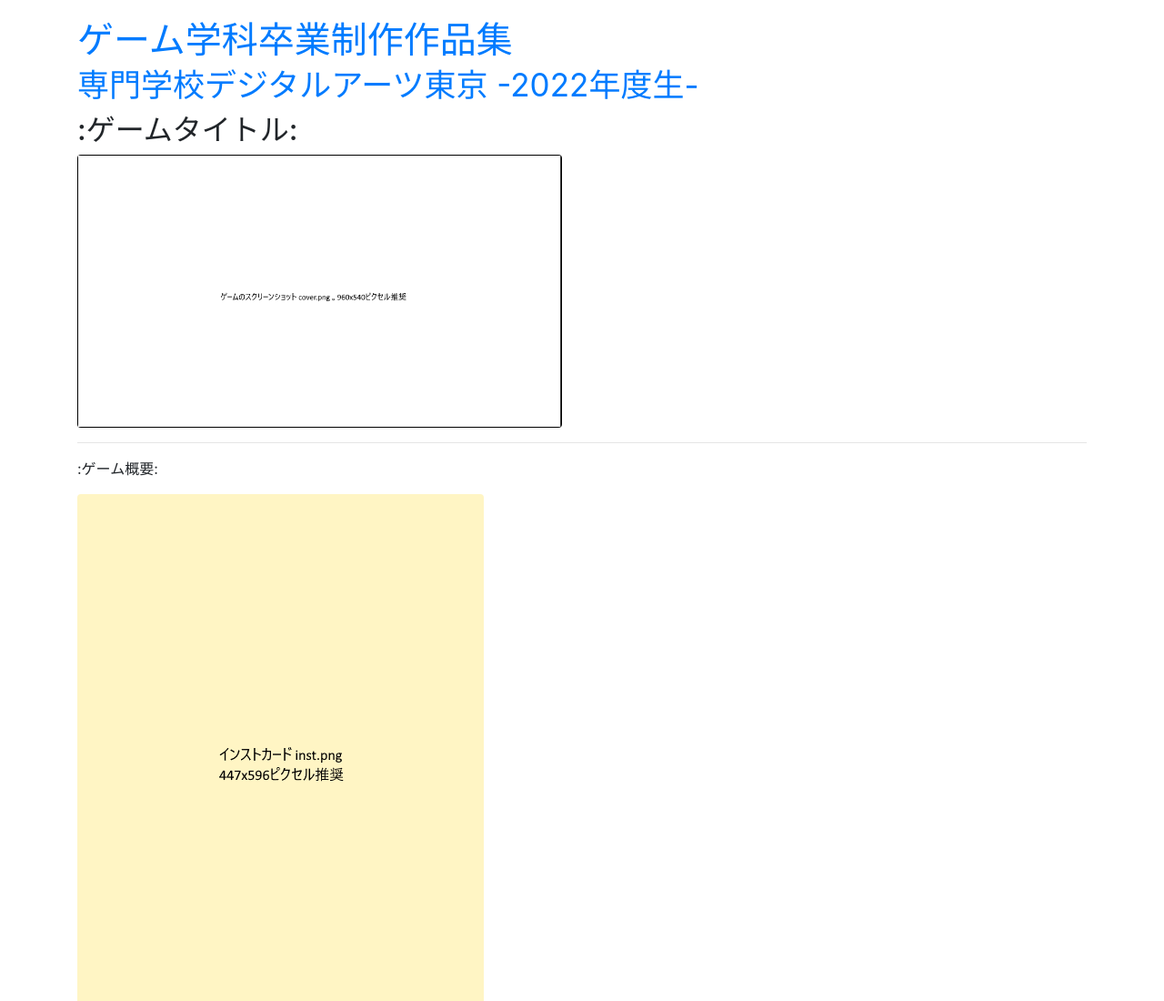
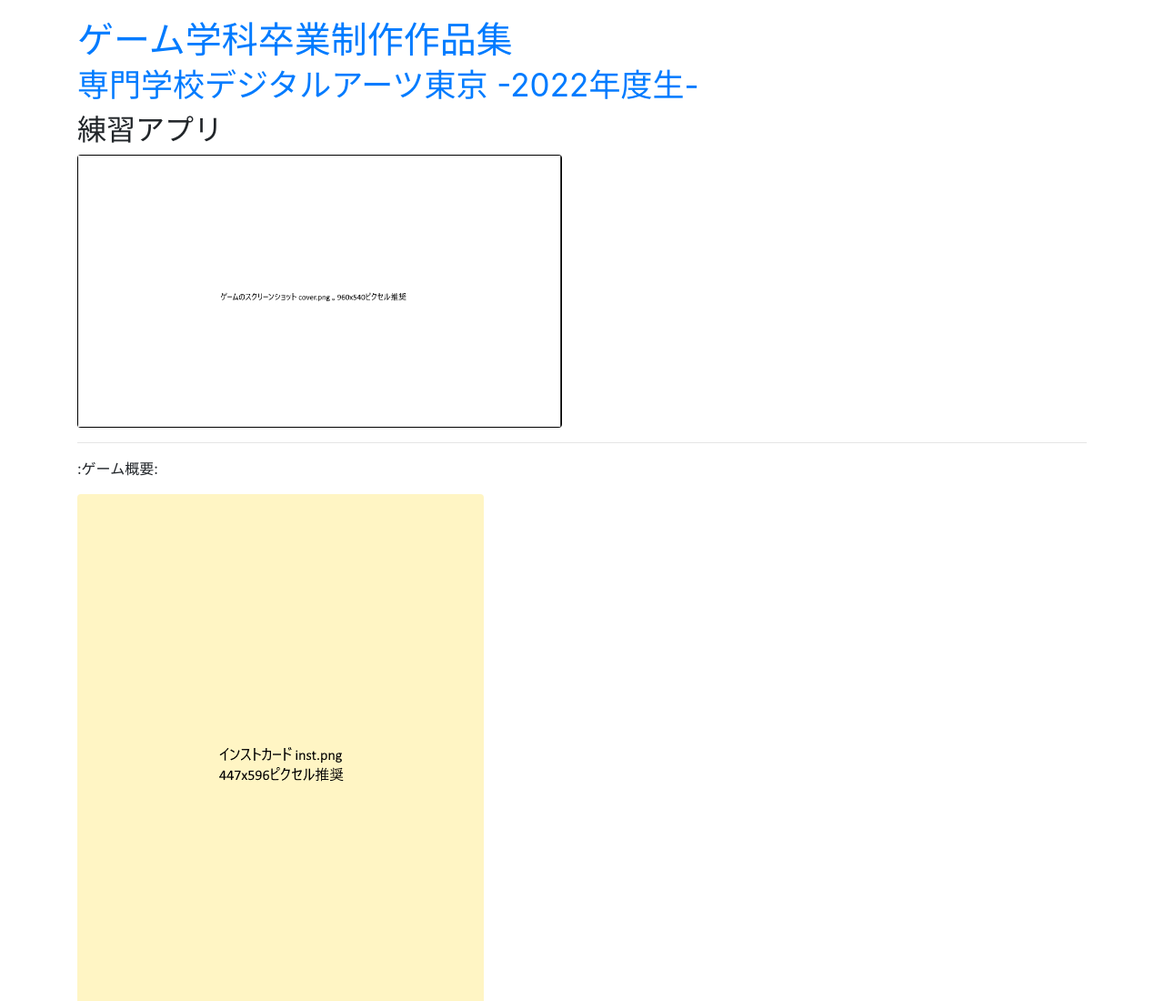
Before and after one commit to katann-tann/works, a plain HTML site: page practice/index.html in a window 1280 px wide. Shown: the top 1100 px of the page at 91% size. Drawn offline with nearby package versions, Linux system fonts and the light colour scheme.

Commit message:
Update index.html

```diff
--- a/practice/index.html
+++ b/practice/index.html
@@ -6,7 +6,7 @@
     <meta http-equiv="X-UA-Compatible" content="IE=edge">
     <meta name="viewport" content="width=device-width, initial-scale=1">
 
-    <title>:ゲームタイトル:</title>
+    <title>練習アプリ</title>
     <!-- Bootstrap -->
     <link rel="stylesheet" href="https://stackpath.bootstrapcdn.com/bootswatch/3.4.1/slate/bootstrap.min.css">
     <style>
@@ -52,7 +52,7 @@
                         </h1>
                     </a>
 
-                    <h2>:ゲームタイトル:</h2>
+                    <h2>練習アプリ</h2>
 
                     <div>
                         <img src="./cover.png" class="rounded img-thumb" alt="ゲーム画面">
```
